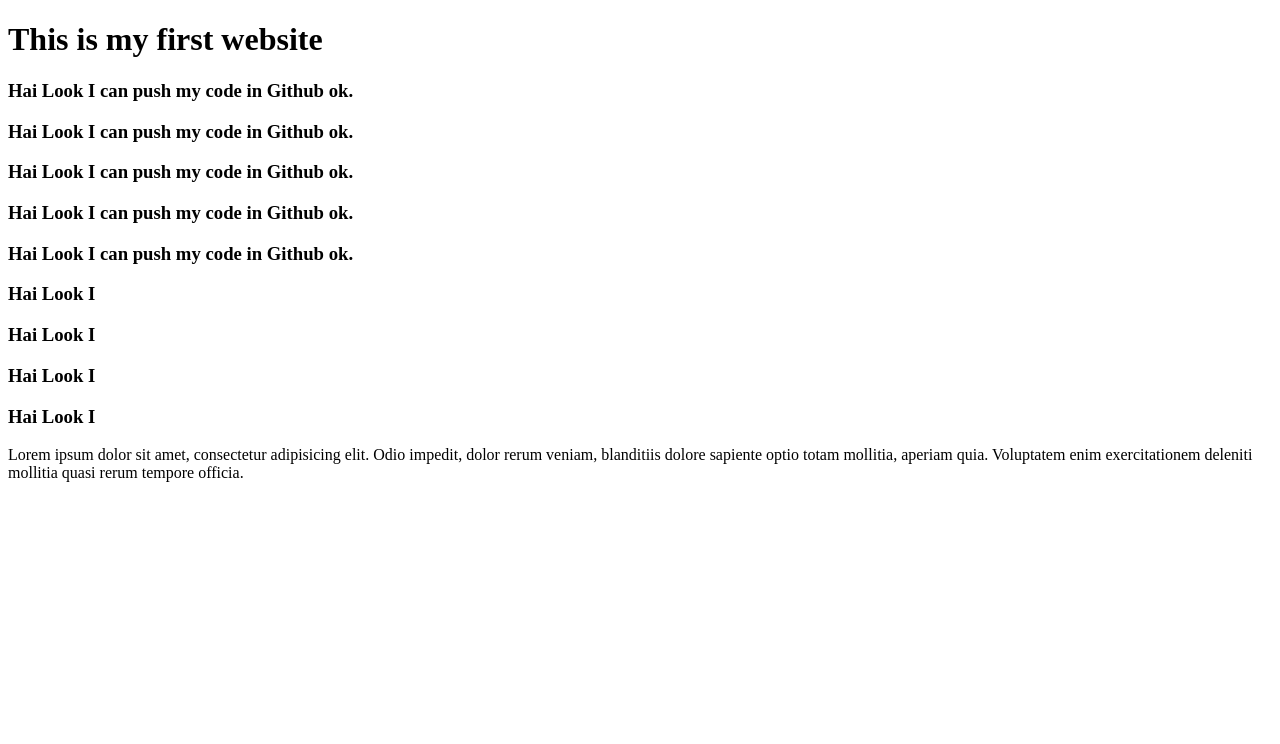
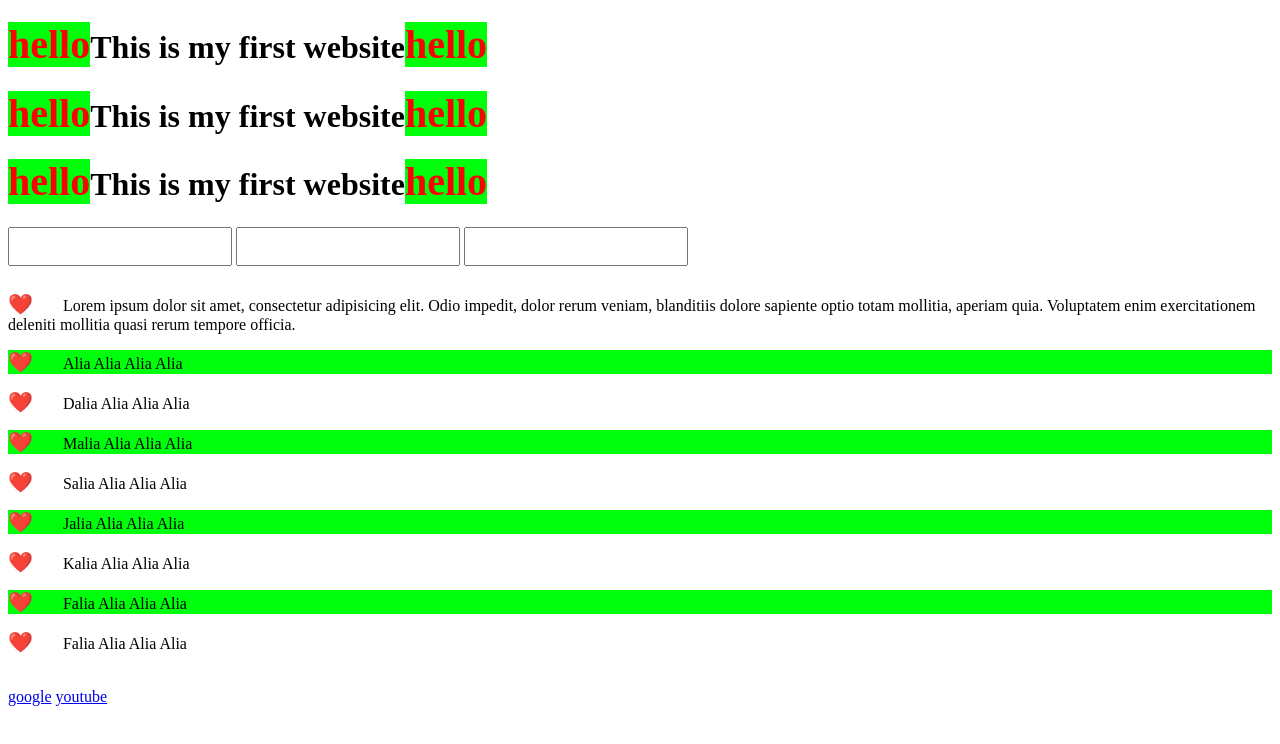
Before and after one commit to toufic118284/my-first-website, a plain HTML site: page index.html in a window 1280 px wide. Drawn offline with Linux system fonts and the light colour scheme.

Commit message:
css course

```diff
--- a/index.html
+++ b/index.html
@@ -5,20 +5,65 @@
     <meta http-equiv="X-UA-Compatible" content="IE=edge">
     <meta name="viewport" content="width=device-width, initial-scale=1.0">
     <title>Document</title>
+    <style>
+        input {
+            width: 200px;
+            margin-bottom: 10px;
+            padding: 10px;
+        }
+        input:focus {
+            font-size: 25px;
+            font-weight: bold;
+            color: #0051ff;
+        }
+        p:nth-child(2n+2) {
+            background: #00ff0d;
+        }
+       h1::before{
+           content: "hello";
+           color: red;
+           font-size: 40px;
+           background: #00ff0d;
+       }
+       h1::after {
+        content: "hello";
+        color: red;
+        font-size: 40px;
+        background: #00ff0d;
+       }
+       body {
+           counter-reset: section;
+       }
+       p::before {
+           content: "❤️  ";
+           margin-right: 25px;
+           font-size: 20px;
+       }
+    </style>
 </head>
 <body>
-    <h1>This is my first website</h1>
-    <h3>Hai Look I can push my code in Github ok. </h3>
-    <h3>Hai Look I can push my code in Github ok. </h3>
-    <h3>Hai Look I can push my code in Github ok. </h3>
-    <h3>Hai Look I can push my code in Github ok. </h3>
-    <h3>Hai Look I can push my code in Github ok. </h3>
-    <h3>Hai Look I </h3>
-    <h3>Hai Look I </h3>
-    <h3>Hai Look I </h3>
-    <h3>Hai Look I </h3>
+    <h1 Class="spescial-effect">This is my first website</h1>
+    <h1 Class="spescial-effect">This is my first website</h1>
+    <h1 Class="spescial-effect">This is my first website</h1>
+
+    <input name="name" type="text">
+    <input name="email" type="email">
+    <input mane="password" type="password">
     <div>
         <p>Lorem ipsum dolor sit amet, consectetur adipisicing elit. Odio impedit, dolor rerum veniam, blanditiis dolore sapiente optio totam mollitia, aperiam quia. Voluptatem enim exercitationem deleniti mollitia quasi rerum tempore officia.</p>
     </div>
+        <p>Alia Alia Alia Alia </p>
+        <p>Dalia Alia Alia Alia </p>
+        <p>Malia Alia Alia Alia </p>
+        <p>Salia Alia Alia Alia </p>
+        <p>Jalia Alia Alia Alia </p>
+        <p>Kalia Alia Alia Alia </p>
+        <p>Falia Alia Alia Alia </p>
+        <p>Falia Alia Alia Alia </p>
+
+    <br>
+    <a href="www.google.com">google</a>
+    <a href="www.youtube.com">youtube</a>
+
 </body>
 </html>
```
